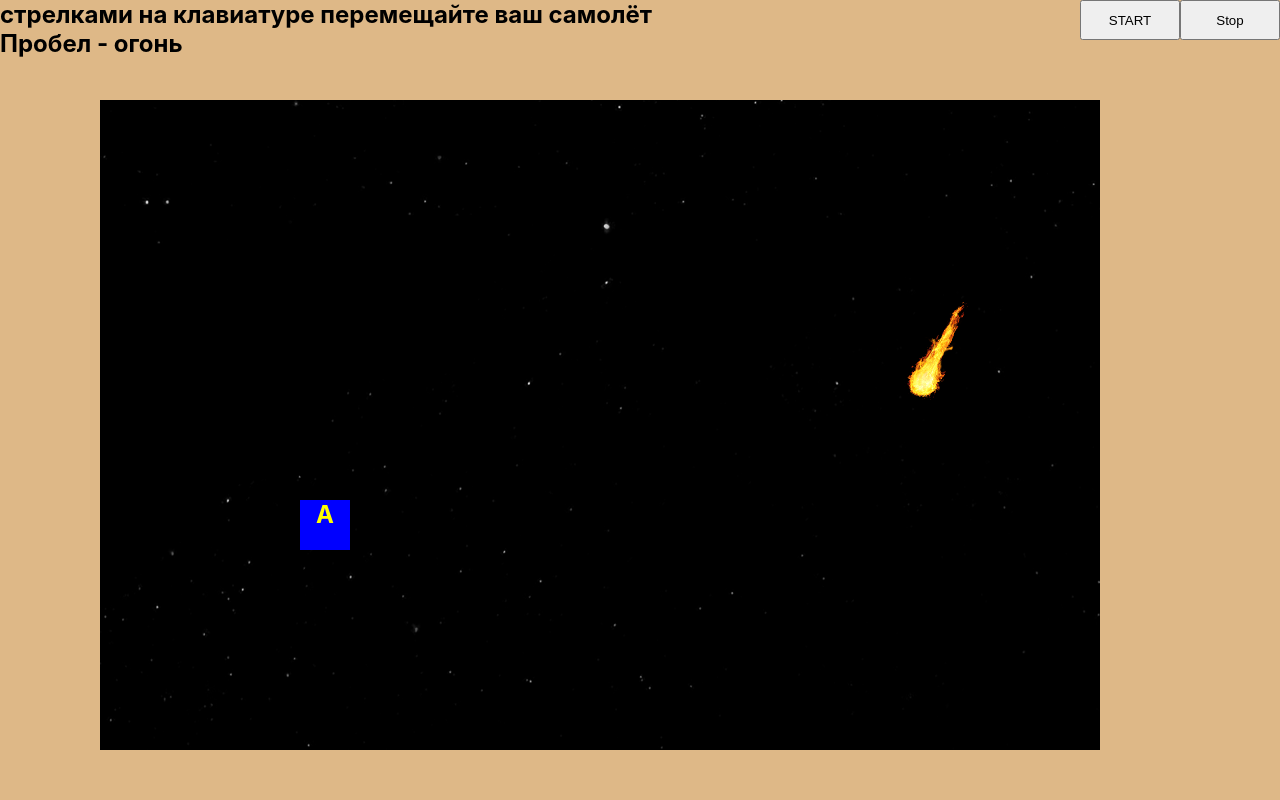
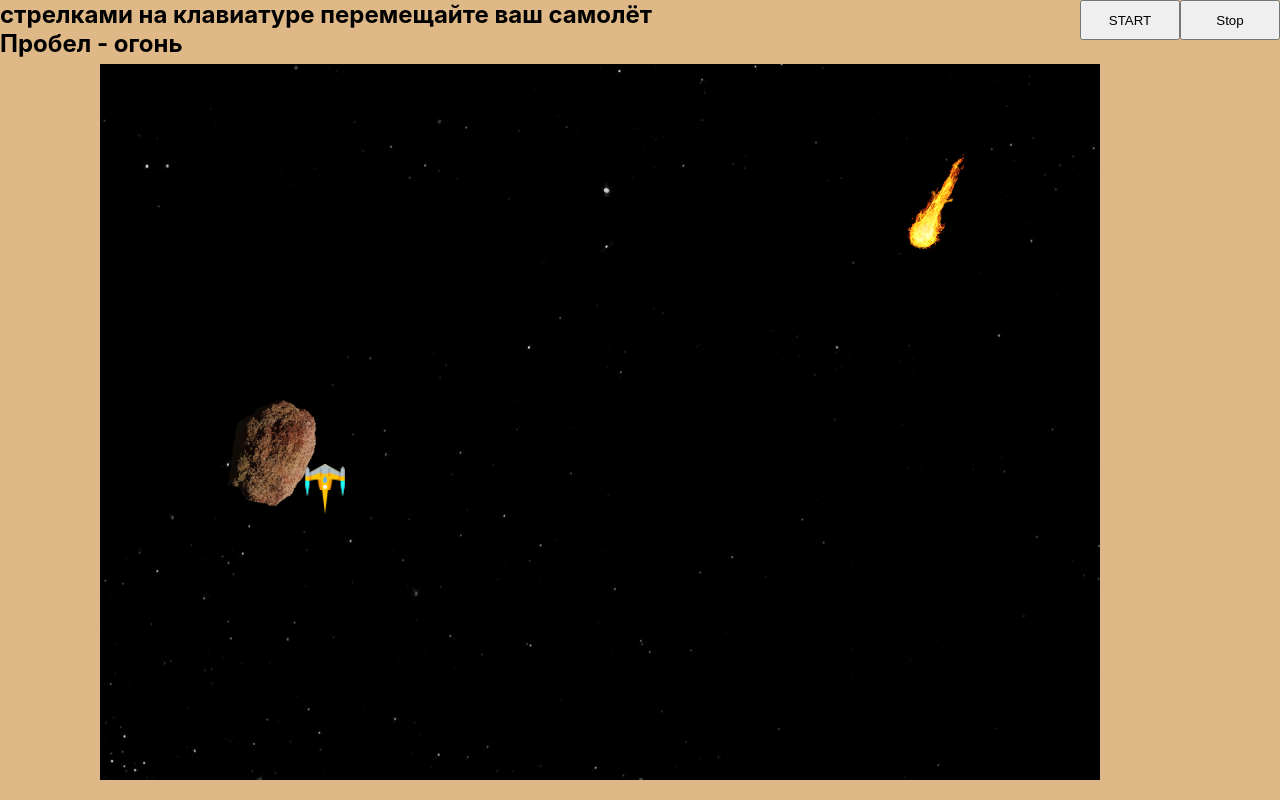
Before and after one commit to Aleksandr-Pod/game_fly_fire, a React (Create React App) app: page / in a window 1280 px wide. Both pictures are taken after a click on the button "START". Built offline with nearby package versions, Linux system fonts and the light colour scheme.

Commit message:
starship icon + inline sprite style

```diff
--- a/src/App.css
+++ b/src/App.css
@@ -13,10 +13,10 @@ button {
 .field {
   position: absolute;
   /* display: block; */
-  top: 100px;
+  top: 64px;
   left: 100px;
-  width: 1000px;
-  height: calc(100% - 150px);
+  width: calc(100vw - 120px);
+  height: calc(100vh - 84px);
   overflow: hidden;
 }
 .stars, .twinkling {
--- a/src/gaming.js
+++ b/src/gaming.js
@@ -10,7 +10,7 @@ import { globalData } from "./globalData";
 
 const Gaming = () => {
   const dispatch = useDispatch();
-  const {left, top, fire} = useSelector(state => state.position)
+  const {left, top} = useSelector(state => state.position)
   // starship states:
   // const [left, setLeft] = useState(200);
   // const [top, setTop] = useState(400);
@@ -108,7 +108,7 @@ const Gaming = () => {
       document.removeEventListener('keyup', handleKeyup);
       console.log("Key EventListeners Off");
     }
-  }, [handleKeydown, handleKeyup])
+  }, [])
 
   useEffect(()=> {
     if(globalData.meteor.timer) return;
@@ -116,7 +116,7 @@ const Gaming = () => {
     globalData.meteor.timer = Math.floor(Math.random()*1500+500);
     console.log('meteorFly in ..', globalData.meteor.timer, "mSec");
     globalData.meteor.positionX = Math.floor(Math.random() * (950 - 100) + 100);
-    globalData.meteor.speed = Math.floor(Math.random() * 7 + 3);
+    globalData.meteor.speed = Math.floor(Math.random() * 4 + 1);
     setTimeout(() => setMeteor(true), globalData.meteor.timer);
   },[meteor])
 
@@ -126,13 +126,13 @@ const Gaming = () => {
     globalData.asteroid.timer = Math.floor(Math.random()*1500+500);
     console.log('asteroid fly in ..', globalData.asteroid.timer, "mSec");
     globalData.asteroid.positionX = Math.floor(Math.random() * (950 - 100) + 100);
-    globalData.asteroid.speed = Math.floor(Math.random() * 7 + 3);
+    globalData.asteroid.speed = Math.floor(Math.random() * 4 + 1);
     setTimeout(()=> setAsteroid(true), globalData.asteroid.timer);
   },[asteroid])
 
   return (
     <>
-      <Starship top={top} left={left} fire={fire}/>
+      <Starship/>
       {meteor && <Meteor x={globalData.meteor.positionX} speed={globalData.meteor.speed}
       setMeteor={setMeteor}/>}
       {asteroid && <Asteroid x={globalData.asteroid.positionX} speed={globalData.asteroid.speed}
--- a/src/sprite/asteroid.js
+++ b/src/sprite/asteroid.js
@@ -1,5 +1,5 @@
 import {useState, useEffect } from "react";
-// import { AsteroidSprite } from './asteroid.styled.js';
+import { AsteroidSprite } from './asteroid.styled.js';
 import { globalData } from '../globalData';
 import img from "../images/asteroid-1.png";
 
@@ -8,7 +8,7 @@ export const Asteroid = ({x, speed, degree, setAsteroid}) => {
 
   useEffect(() => {
     if (!globalData.asteroid.flyId) {
-      globalData.asteroid.flyId = setInterval(() => setY(prev => prev + speed), 20);
+      globalData.asteroid.flyId = setInterval(() => setY(prev => prev + speed), 16);
     }
     return () => {
       clearInterval(globalData.asteroid.flyId);
@@ -17,19 +17,16 @@ export const Asteroid = ({x, speed, degree, setAsteroid}) => {
     }
   }, [speed])
 
-  if (y > 600) setTimeout(() => setAsteroid(false), 20); // unMount in parent component
+  if (y > 800) setTimeout(() => setAsteroid(false), 20); // unMount in parent component
 
   return (
     <div style={{
       position: "absolute",
-      width: 100,
-      height: 100,
       left: x,
       top: y,
       zIndex: 5,
-      background: `transparent url(${img}) top / contain`
       }}>
-
+      <AsteroidSprite degree={degree}/>
     </div>
   )
 }
--- a/src/sprite/asteroid.styled.js
+++ b/src/sprite/asteroid.styled.js
@@ -13,10 +13,8 @@ const moveDown = degree => keyframes`
 `
 
 export const AsteroidSprite = styled.div `
-    position: absolute;
     width: 100px;
     height: 100px;
-    z-index: 5;
     background: transparent url(${img}) center / contain;
     animation: ${props => moveDown(props.degree)} 5s linear;
 `
--- a/src/sprite/meteor.js
+++ b/src/sprite/meteor.js
@@ -7,7 +7,7 @@ export const Meteor = ({x, speed, setMeteor}) => {
 
   useEffect(() => {
     if (!globalData.meteor.flyId) {
-      globalData.meteor.flyId = setInterval(() => setY(prev => prev + speed), 20);
+      globalData.meteor.flyId = setInterval(() => setY(prev => prev + speed), 16);
     }
     return () => {
       clearInterval(globalData.meteor.flyId);
@@ -16,7 +16,7 @@ export const Meteor = ({x, speed, setMeteor}) => {
     }
   }, [speed])
 
-  if (y > 600) setTimeout(() => setMeteor(false), 20); // unMount in parent component
+  if (y > 800) setTimeout(() => setMeteor(false), 16); // unMount in parent component
 
   return (
     <div style={{
--- a/src/sprite/starship.js
+++ b/src/sprite/starship.js
@@ -1,10 +1,27 @@
-import {BulletStyle, StarshipSprite} from './starship.styled.js';
+import { useSelector } from 'react-redux';
+import {StarshipSprite} from './starship.styled.js';
 
-export const Starship = ({left, top, fire}) => {
+export const Starship = () => {
+    const {top, left, fire} = useSelector(state => state.position);
     return (
         <>
-            <BulletStyle left={left} top={top} fire={fire}></BulletStyle>
-            <StarshipSprite left={left} top={top} bgrColor={fire ? "orange" : "blue"}>A</StarshipSprite>
+            <div class="fire" style={{
+                position: "absolute",
+                width: fire ? "2px" : 0,
+                height: top-10,
+                left: left+24,
+                backgroundColor: "red",
+                top: 10
+            }}></div>
+            <div style={{
+                position: "absolute",
+                zIndex: 5,
+                top: top,
+                left: left,
+                backgroundColor: fire ? "orange" : "transparent"
+            }}>
+            <StarshipSprite/>
+            </div>
         </>
     )
 }
--- a/src/sprite/starship.styled.js
+++ b/src/sprite/starship.styled.js
@@ -1,24 +1,12 @@
 import styled from "styled-components";
-// import { position } from "../position";
+import Starship from "../images/starship.png";
 
 export const StarshipSprite = styled.div`
-    position: absolute;
-    z-Index: 5;
     width: 50px;
     height: 50px;
-    background-color: ${props => props.bgrColor};
     font-size: 24px;
     font-weight: bold;
     text-align: center;
     color: yellow;
-    top: ${props => props.top}px;
-    left: ${props => props.left}px;
+    background: transparent url(${Starship}) center / contain;
 `
-export const BulletStyle = styled.div`
-    position: absolute;
-    width: ${props => props.fire ? "2px" : 0};
-    height: ${props => props.top-10}px;
-    background-color: red;
-    left: ${props => props.left+24}px;
-    top: 10px;
-`
```
Also changed, not shown: src/images/starship.png (added), src/images/Чорноморська Громада.jpg (deleted).
